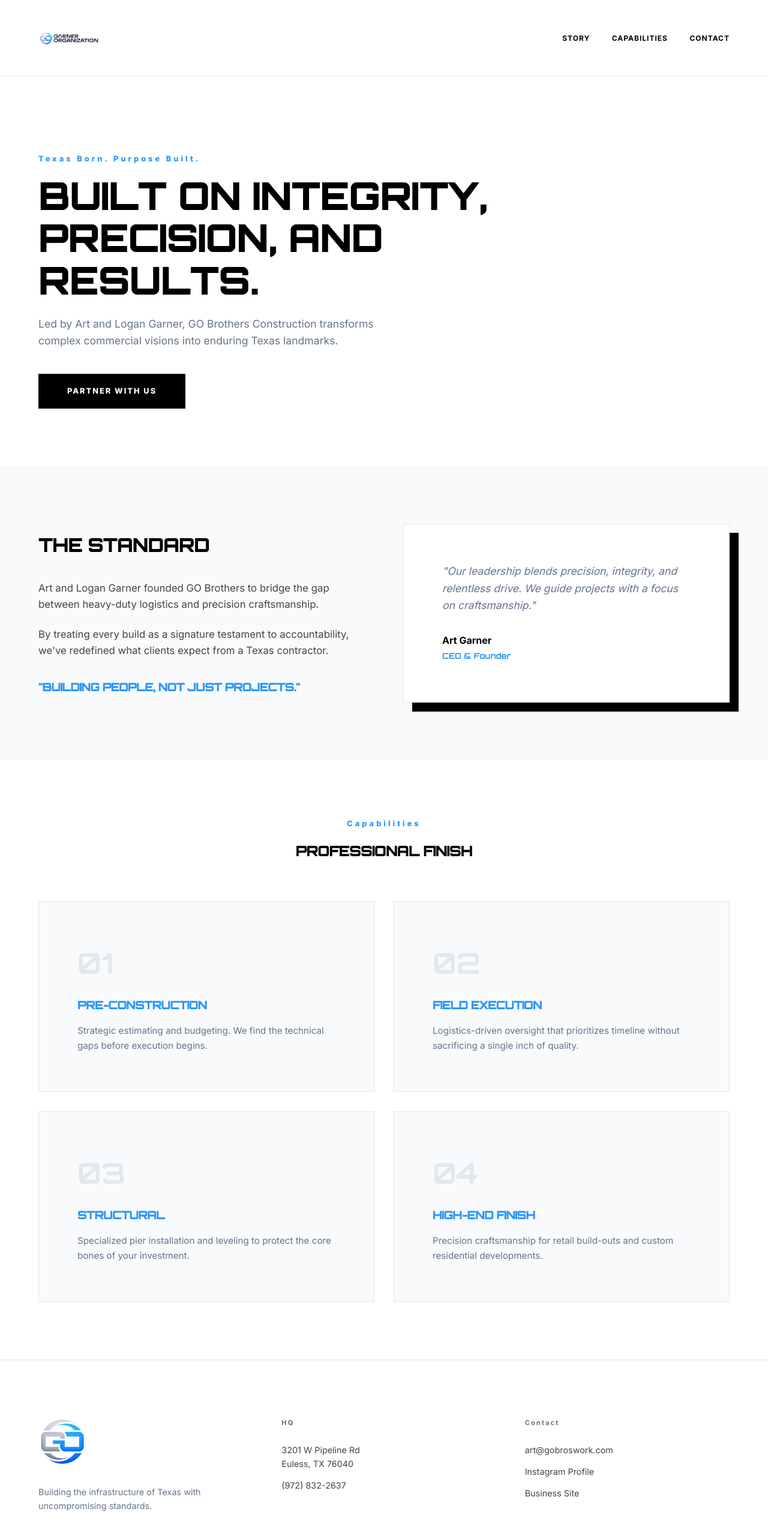
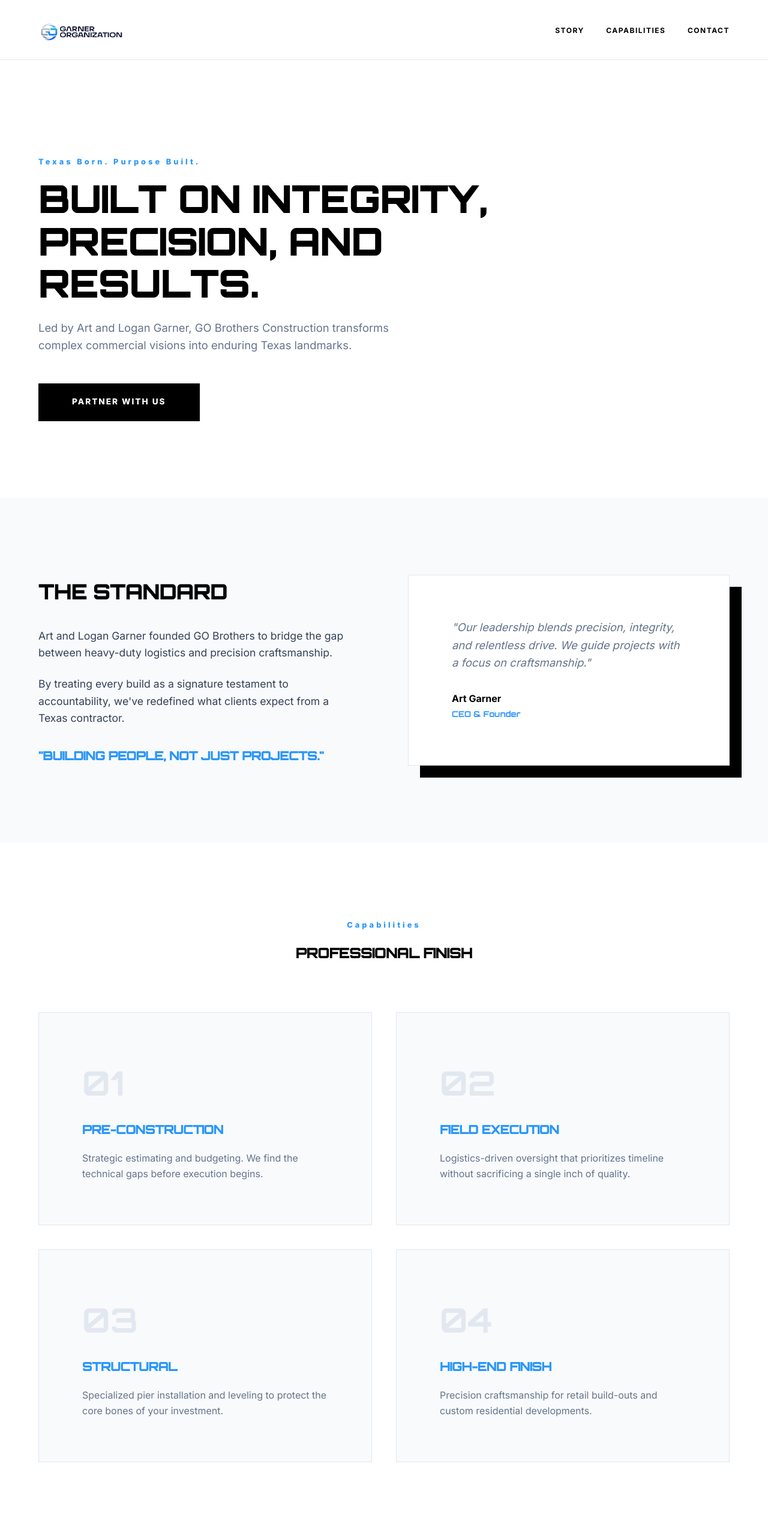
Before and after one commit to jayce-hash/gobrothersconstruction, a plain HTML site: page index.html in a window 1280 px wide. Shown: the top 2560 px of the page at 60% size. Drawn offline with Linux system fonts and the light colour scheme.

Commit message:
Update index.html

```diff
--- a/index.html
+++ b/index.html
@@ -29,10 +29,10 @@
 
         h1, h2, h3 { font-family: 'Orbitron', sans-serif; text-transform: uppercase; font-weight: 900; letter-spacing: -1px; }
 
-        /* --- Navigation: Slim & Professional --- */
+        /* --- Navigation: Larger Brand Presence --- */
         nav {
             background: rgba(255, 255, 255, 0.98);
-            padding: 0.8rem 5%;
+            padding: 0.5rem 5%; /* Tight vertical padding to offset large logo */
             display: flex;
             justify-content: space-between;
             align-items: center;
@@ -40,13 +40,20 @@
             top: 0;
             z-index: 1000;
             border-bottom: 1px solid var(--border);
+            height: 100px; /* Fixed height for consistency */
+        }
+
+        .nav-logo {
+            display: flex;
+            align-items: center;
         }
 
         .nav-logo img {
-            height: 100px; /* Strong presence without bloating header height */
+            height: 140px; /* Maximum size for high visibility */
             width: auto;
             mix-blend-mode: multiply;
             display: block;
+            margin-top: 5px; /* Slight adjustment for visual centering */
         }
 
         .nav-links a {
@@ -56,7 +63,7 @@
             font-weight: 700;
             font-size: 0.75rem;
             text-transform: uppercase;
-            letter-spacing: 1px;
+            letter-spacing: 1.5px;
             transition: var(--transition);
         }
 
@@ -64,7 +71,7 @@
 
         /* --- Hero --- */
         header {
-            padding: 8rem 5% 6rem;
+            padding: 10rem 5% 8rem;
             text-align: left;
             max-width: 1400px;
             margin: 0 auto;
@@ -80,21 +87,21 @@
         }
 
         .hero-subtext {
-            font-size: 1.1rem;
-            max-width: 600px;
+            font-size: 1.15rem;
+            max-width: 650px;
             color: var(--slate);
-            margin-bottom: 2.5rem;
+            margin-bottom: 3rem;
         }
 
         .cta-button {
             display: inline-block;
             background: var(--obsidian);
             color: white;
-            padding: 1.2rem 3rem;
+            padding: 1.3rem 3.5rem;
             text-decoration: none;
             font-weight: 800;
             text-transform: uppercase;
-            font-size: 0.8rem;
+            font-size: 0.85rem;
             letter-spacing: 2px;
             transition: var(--transition);
         }
@@ -102,85 +109,81 @@
         .cta-button:hover { background: var(--electric-blue); transform: translateY(-3px); }
 
         /* --- Story Section --- */
-        .story-section { padding: 6rem 5%; background: var(--bg-light); }
+        .story-section { padding: 8rem 5%; background: var(--bg-light); }
         .story-grid {
             display: grid;
             grid-template-columns: 1fr 1fr;
-            gap: 4rem;
+            gap: 5rem;
             max-width: 1400px;
             margin: 0 auto;
             align-items: center;
         }
 
-        .story-content h2 { font-size: 2rem; margin-bottom: 2rem; }
-        .story-content p { margin-bottom: 1.5rem; color: #444; font-size: 1.05rem; }
+        .story-content h2 { font-size: 2.2rem; margin-bottom: 2rem; }
+        .story-content p { margin-bottom: 1.5rem; color: #334155; font-size: 1.1rem; }
 
         .leadership-box {
             background: white;
-            padding: 4rem;
+            padding: 4.5rem;
             border: 1px solid var(--border);
-            box-shadow: 15px 15px 0px var(--obsidian);
+            box-shadow: 20px 20px 0px var(--obsidian);
         }
 
         /* --- Capabilities (Fixed 2x2 Grid) --- */
-        .capabilities-section { padding: 6rem 5%; max-width: 1400px; margin: 0 auto; }
-        .capabilities-header { text-align: center; margin-bottom: 4rem; }
+        .capabilities-section { padding: 8rem 5%; max-width: 1400px; margin: 0 auto; }
+        .capabilities-header { text-align: center; margin-bottom: 5rem; }
 
         .cap-grid {
             display: grid;
             grid-template-columns: 1fr 1fr;
-            gap: 2rem;
+            gap: 2.5rem;
         }
 
         .cap-card {
             background: var(--bg-light);
-            padding: 4rem;
+            padding: 4.5rem;
             border: 1px solid var(--border);
             transition: var(--transition);
         }
 
-        .cap-card:hover { border-color: var(--electric-blue); background: white; }
-        .cap-card h3 { font-size: 1.2rem; margin-bottom: 1rem; color: var(--electric-blue); }
-        .cap-card p { color: var(--slate); font-size: 0.95rem; }
-        .cap-num { font-family: 'Orbitron'; font-size: 3rem; color: #e2e8f0; margin-bottom: 1rem; display: block; }
+        .cap-card:hover { border-color: var(--electric-blue); background: white; transform: translateY(-5px); }
+        .cap-card h3 { font-size: 1.3rem; margin-bottom: 1.2rem; color: var(--electric-blue); }
+        .cap-card p { color: var(--slate); font-size: 1rem; }
+        .cap-num { font-family: 'Orbitron'; font-size: 3.5rem; color: #e2e8f0; margin-bottom: 1rem; display: block; }
 
-        /* --- Footer: Controlled Sizes --- */
-        footer { padding: 6rem 5% 3rem; border-top: 1px solid var(--border); background: #fff; }
+        /* --- Footer --- */
+        footer { padding: 8rem 5% 3rem; border-top: 1px solid var(--border); background: #fff; }
         .footer-grid {
             display: grid;
             grid-template-columns: repeat(auto-fit, minmax(200px, 1fr));
-            gap: 4rem;
+            gap: 5rem;
             max-width: 1400px;
             margin: 0 auto;
         }
 
-        .footer-brand { max-width: 300px; }
-
-        /* Fixed Footer Logo Size */
         .footer-brand img {
-            width: 80px;
-            height: 80px;
-            object-fit: contain;
+            width: 90px;
+            height: auto;
             mix-blend-mode: multiply;
-            margin-bottom: 1.5rem;
+            margin-bottom: 2rem;
         }
 
-        .footer-links h4 { font-size: 0.7rem; margin-bottom: 1.5rem; color: var(--slate); letter-spacing: 2px; }
-        .footer-links p, .footer-links a { display: block; margin-bottom: 0.8rem; text-decoration: none; color: #444; font-size: 0.9rem; }
+        .footer-links h4 { font-size: 0.75rem; margin-bottom: 2rem; color: var(--slate); letter-spacing: 2px; }
+        .footer-links p, .footer-links a { display: block; margin-bottom: 1rem; text-decoration: none; color: #334155; font-size: 0.95rem; }
         .footer-links a:hover { color: var(--electric-blue); }
 
         /* --- Mobile Optimization --- */
-        @media (max-width: 850px) {
-            nav { padding: 0.6rem 5%; }
-            .nav-logo img { height: 65px; }
+        @media (max-width: 900px) {
+            nav { height: auto; padding: 1rem 5%; }
+            .nav-logo img { height: 80px; }
             .nav-links { display: none; }
 
             .story-grid, .cap-grid { grid-template-columns: 1fr; }
 
-            header { padding-top: 4rem; }
-            header h1 { font-size: 2.2rem; }
+            header { padding-top: 6rem; }
+            header h1 { font-size: 2.5rem; }
 
-            .cap-card, .leadership-box { padding: 2rem; }
+            .cap-card, .leadership-box { padding: 2.5rem; }
             .footer-grid { text-align: center; }
             .footer-brand { margin: 0 auto; }
         }
@@ -212,10 +215,10 @@
                 <h2>The Standard</h2>
                 <p>Art and Logan Garner founded GO Brothers to bridge the gap between heavy-duty logistics and precision craftsmanship.</p>
                 <p>By treating every build as a signature testament to accountability, we've redefined what clients expect from a Texas contractor.</p>
-                <h3 style="color: var(--electric-blue); font-size: 1.2rem; margin-top: 2rem;">"Building People, Not Just Projects."</h3>
+                <h3 style="color: var(--electric-blue); font-size: 1.3rem; margin-top: 2rem;">"Building People, Not Just Projects."</h3>
             </div>
             <div class="leadership-box">
-                <p style="font-style: italic; color: var(--slate); margin-bottom: 2rem; font-size: 1.1rem;">"Our leadership blends precision, integrity, and relentless drive. We guide projects with a focus on craftsmanship."</p>
+                <p style="font-style: italic; color: var(--slate); margin-bottom: 2rem; font-size: 1.15rem;">"Our leadership blends precision, integrity, and relentless drive. We guide projects with a focus on craftsmanship."</p>
                 <p><strong>Art Garner</strong><br><small style="color: var(--electric-blue); font-family: 'Orbitron';">CEO & Founder</small></p>
             </div>
         </div>
@@ -254,7 +257,7 @@
         <div class="footer-grid">
             <div class="footer-brand">
                 <img src="logo-circle.png" alt="GO Icon">
-                <p style="font-size: 0.9rem; color: var(--slate);">Building the infrastructure of Texas with uncompromising standards.</p>
+                <p style="font-size: 0.95rem; color: var(--slate);">Building the infrastructure of Texas with uncompromising standards.</p>
             </div>
             <div class="footer-links">
                 <h4>HQ</h4>
@@ -268,7 +271,7 @@
                 <a href="#">Business Site</a>
             </div>
         </div>
-        <p style="text-align: center; margin-top: 4rem; font-size: 0.7rem; color: #cbd5e1;">&copy; 2026 GO Brothers Construction LLC | Garner Organization</p>
+        <p style="text-align: center; margin-top: 5rem; font-size: 0.75rem; color: #94a3b8;">&copy; 2026 GO Brothers Construction LLC | Garner Organization</p>
     </footer>
 
 </body>
```
